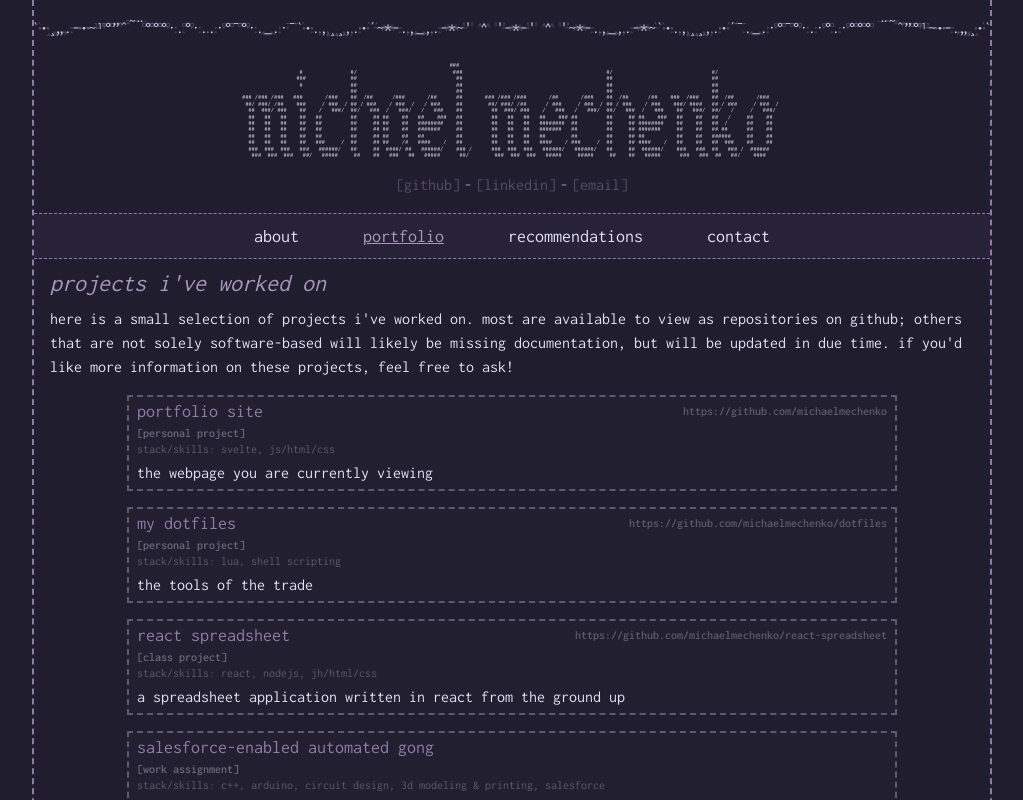
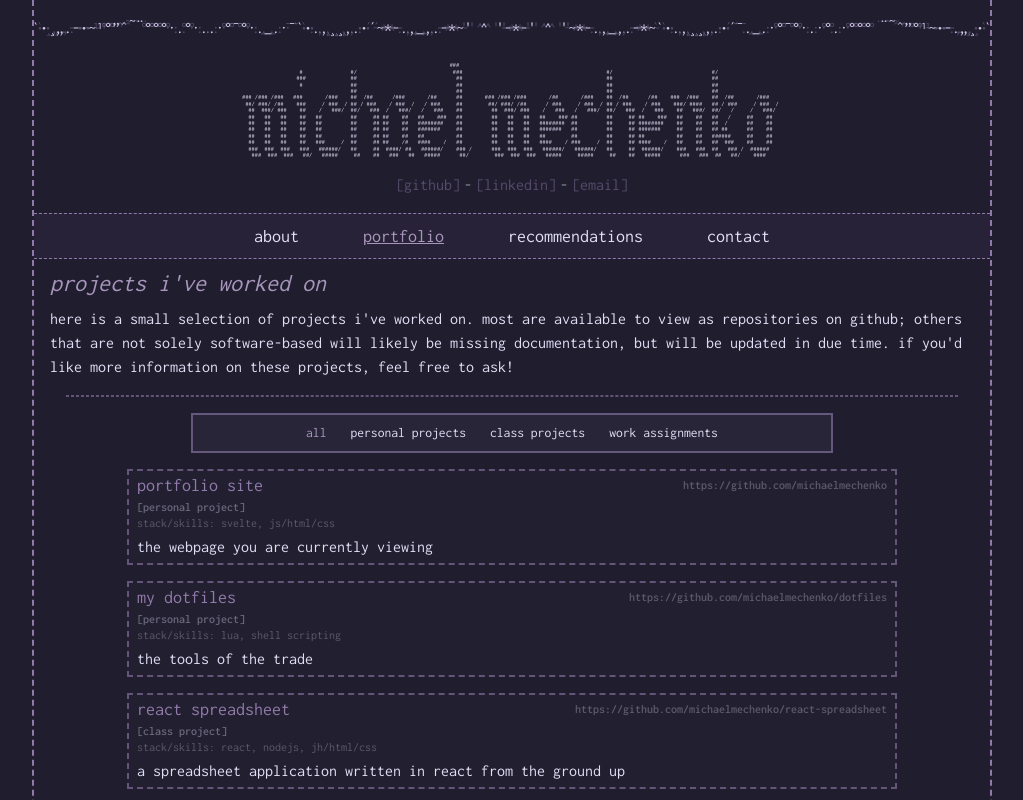
Before and after one commit to michaelmechenko/michaelmechenko.github.io, a SvelteKit app: page / in a window 1280 px wide. Both pictures are taken after a click on the button "portfolio". Shown: the top 800 px of the page, without its empty margins (128-1151 px from the left). Built offline with nearby package versions, Linux system fonts and the light colour scheme.

Commit message:
added filtering

```diff
--- a/src/routes/content/ProjectsSection.svelte
+++ b/src/routes/content/ProjectsSection.svelte
@@ -1,14 +1,70 @@
 <script>
 	import ProjectItem from '../components/ProjectItem.svelte';
-	// @TODO:
-	// add filters for which type of project is shown
+	import Separator from '../components/Separator.svelte';
+	let currentFilter = 'all';
+
+	function setFilter(filter) {
+		currentFilter = filter;
+	}
 </script>
+
+<!-- svelte-ignore a11y_click_events_have_key_events -->
 
 <div class="flex flex-col">
 	here is a small selection of projects i've worked on. most are available to view as repositories
 	on github; others that are not solely software-based will likely be missing documentation, but
 	will be updated in due time. if you'd like more information on these projects, feel free to ask!
+	<div class="px-4 pt-4">
+		<Separator />
+	</div>
 	<div class="flex w-full shrink-0 basis-full flex-col items-center justify-center gap-y-4 pt-4">
+		<div class="flex w-full lg:w-10/12">
+			<div
+				class="3xl:mx-16 3xl:mx-16 mx-4 flex basis-full flex-row justify-center space-x-4 border-[2px] border-solid border-1-tertiary/60 bg-rose-pine-iris/[6%] py-2 text-[0.85rem] text-1-text transition ease-in-out hover:border-1-tertiary/80 md:mx-16 md:space-x-6 lg:mx-14 lg:space-x-6 xl:mx-16"
+			>
+				<div
+					role="button"
+					tabindex="0"
+					class={currentFilter === 'all'
+						? 'text-1-tertiary-lighter'
+						: 'text-1-text transition ease-in-out hover:text-1-tertiary-lighter hover:underline'}
+					on:click={() => setFilter('all')}
+				>
+					all
+				</div>
+				<div
+					role="button"
+					tabindex="0"
+					class={currentFilter === 'personal project'
+						? 'text-1-tertiary-lighter'
+						: 'text-1-text transition ease-in-out hover:text-1-tertiary-lighter hover:underline'}
+					on:click={() => setFilter('personal project')}
+				>
+					personal projects
+				</div>
+				<div
+					role="button"
+					tabindex="0"
+					class={currentFilter === 'class project'
+						? 'text-1-tertiary-lighter underline hover:underline'
+						: 'text-1-text transition ease-in-out hover:text-1-tertiary-lighter hover:underline'}
+					on:click={() => setFilter('class project')}
+				>
+					class projects
+				</div>
+				<div
+					role="button"
+					tabindex="0"
+					class={currentFilter === 'work assignment'
+						? 'text-1-tertiary-lighter underline hover:underline'
+						: 'text-1-text transition ease-in-out hover:text-1-tertiary-lighter hover:underline'}
+					on:click={() => setFilter('work assignment')}
+				>
+					work assignments
+				</div>
+			</div>
+		</div>
+		{#if currentFilter === 'all' || currentFilter === 'personal project'}
 			<ProjectItem
 				url={'https://github.com/michaelmechenko'}
 				name="portfolio site"
@@ -16,6 +72,8 @@
 				type="personal project"
 				description="the webpage you are currently viewing"
 			/>
+		{/if}
+		{#if currentFilter === 'all' || currentFilter === 'personal project'}
 			<ProjectItem
 				url={'https://github.com/michaelmechenko/dotfiles'}
 				name="my dotfiles"
@@ -23,6 +81,8 @@
 				description="the tools of the trade"
 				type="personal project"
 			/>
+		{/if}
+		{#if currentFilter === 'all' || currentFilter === 'class project'}
 			<ProjectItem
 				url={'https://github.com/michaelmechenko/react-spreadsheet'}
 				name="react spreadsheet"
@@ -30,6 +90,8 @@
 				description="a spreadsheet application written in react from the ground up"
 				type="class project"
 			/>
+		{/if}
+		{#if currentFilter === 'all' || currentFilter === 'work assignment'}
 			<ProjectItem
 				url={''}
 				name="salesforce-enabled automated gong"
@@ -37,6 +99,8 @@
 				description="created a Salesforce-driven automated gong for the Tulip office. this included modeling and printing a mount for the gong, creating and programming a circuit that drives a motor using Arduino, attaching a mallet, and creating an event listener for the Salesforce api which would enable the motor any time a sale in the office was made"
 				type="work assignment"
 			/>
+		{/if}
+		{#if currentFilter === 'all' || currentFilter === 'class project'}
 			<ProjectItem
 				url={''}
 				name="risc-v single-cycle processor"
@@ -44,6 +108,8 @@
 				description="constructed a single-cycle RISC-V like processor using a Xilinx FPGA. logic circuits were programmed and defined in SystemVerilog to create components like register files, data memory, instruction memory, and branching logic, ultimately being able to run machine code. specifically, an assembly program that multiplies two 8-bit signed numbers in two’s complement system"
 				type="class project"
 			/>
+		{/if}
+		{#if currentFilter === 'all' || currentFilter === 'class project'}
 			<ProjectItem
 				url={'https://github.com/michaelmechenko/shell-emulator'}
 				name="shell emulator"
@@ -51,6 +117,8 @@
 				description="created a shell in c, utilyzing syscalls directly to the system and features pipes, redirection, and sequencing"
 				type="class project"
 			/>
+		{/if}
+		{#if currentFilter === 'all' || currentFilter === 'class project'}
 			<ProjectItem
 				url={'https://github.com/michaelmechenko/mem-allocator'}
 				name="memory allocator"
@@ -58,6 +126,8 @@
 				description="an implementation of malloc, calloc, and free in c, featuring a threaded implementation and the coalescing of free blocks"
 				type="class project"
 			/>
+		{/if}
+		{#if currentFilter === 'all' || currentFilter === 'class project'}
 			<ProjectItem
 				url={'https://github.com/michaelmechenko/image-processor'}
 				name="image processor"
@@ -65,6 +135,8 @@
 				description="a gui application that can manipulate images and cast various filters onto them, with the ability to read and write from the user's system"
 				type="class project"
 			/>
+		{/if}
+		{#if currentFilter === 'all' || currentFilter === 'class project'}
 			<ProjectItem
 				url={''}
 				name="nomad screen"
@@ -72,6 +144,8 @@
 				description="created a fully portable, rechargeable projector that can store, transfer, and play back media, sporting a battery life of 8+ hours"
 				type="senior capstone project"
 			/>
+		{/if}
+		{#if currentFilter === 'all' || currentFilter === 'work assignment'}
 			<ProjectItem
 				url={''}
 				name="javascript widgets"
@@ -79,6 +153,8 @@
 				description="while working at Tulip, created numerous drag-and-drop widgets such as sliders, sensor readers, and graphing software to simplify and minimize user input when designing industrial applications"
 				type="work assignment"
 			/>
+		{/if}
+		{#if currentFilter === 'all' || currentFilter === 'class project'}
 			<ProjectItem
 				url={''}
 				name="ecg signal processing"
@@ -86,6 +162,8 @@
 				description="read and processed an ECG signal by constructing a circuit using an instrumentation amplifier and various low/high pass filters to denoise and amplify the signal. this signal was then digitally sampled and processed to remove interference, with the ultimate goal of automatically detecting the heart rate of the ECG reading."
 				type="class project"
 			/>
+		{/if}
+		{#if currentFilter === 'all' || currentFilter === 'work assignment'}
 			<ProjectItem
 				url={''}
 				name="demo station for banner equipment"
@@ -93,6 +171,8 @@
 				description="at Tulip, created a display station for Banner's various electronics and sensors to showcase the capabilities of Tulip's hardware and software"
 				type="work assignment"
 			/>
+		{/if}
+		{#if currentFilter === 'all' || currentFilter === 'personal project'}
 			<ProjectItem
 				url={'https://github.com/michaelmechenko/terminal-site'}
 				name="terminal emulator"
@@ -100,6 +180,7 @@
 				description="a simple terminal-based website that responds to various input commands"
 				type="personal project"
 			/>
+		{/if}
 	</div>
 </div>
 <!-- <ProjectItem -->
```
Lines whose indentation alone changed are shown as unchanged.
